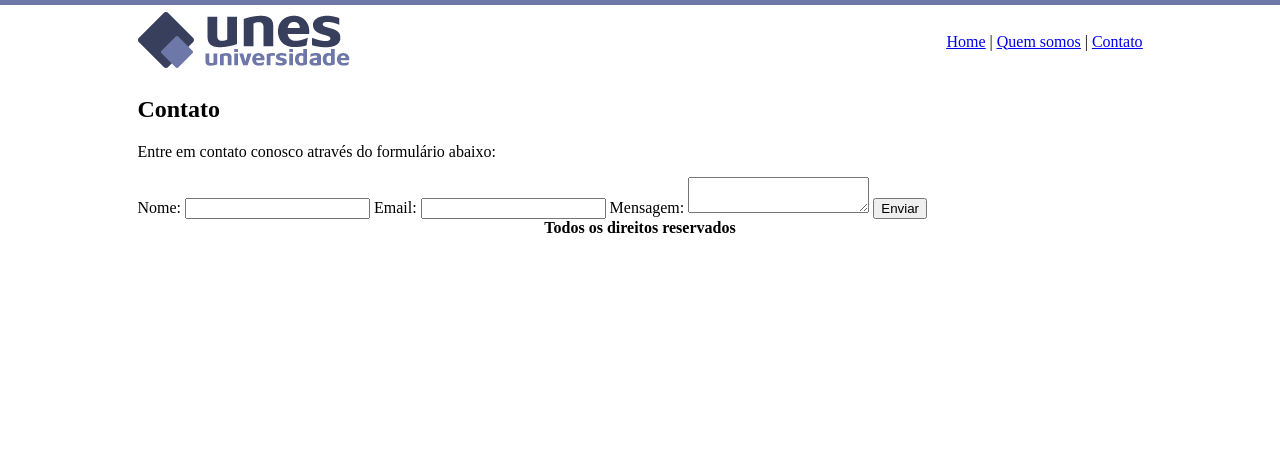
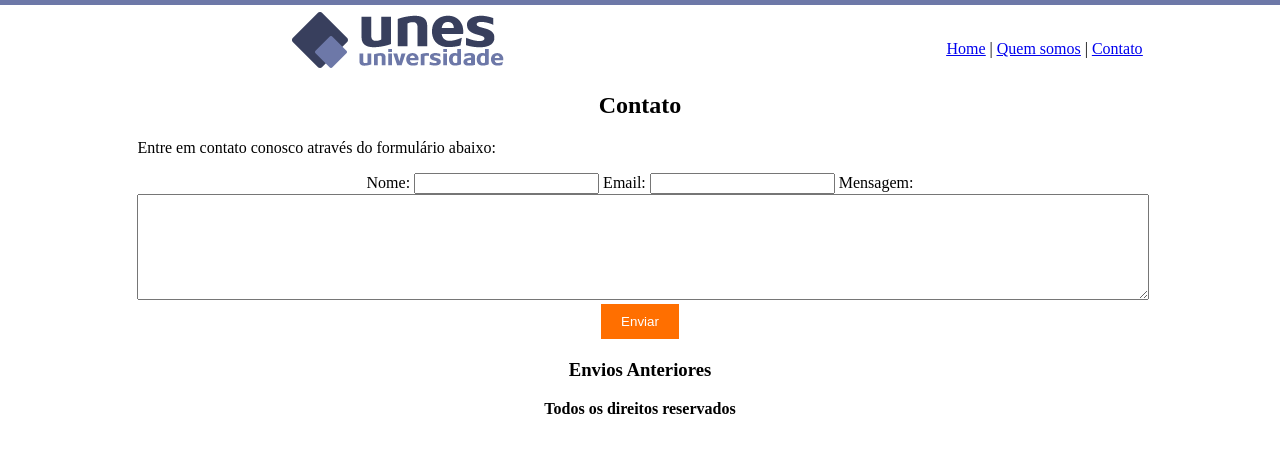
Before and after one commit to FonJava/sitezinho, a plain HTML site: page contato.html in a window 1280 px wide. Drawn offline with Linux system fonts and the light colour scheme.

Commit message:
Update contato.html
mduando

```diff
--- a/contato.html
+++ b/contato.html
@@ -1,19 +1,69 @@
-<!doctype html>
-
+<!DOCTYPE html>
 <html>
-
 <head>
     <title>UNES - Página principal</title>
     <meta charset="utf-8">
+    <style>
+        body {
+            background-image: url("imagens/fundo2.png");
+        }
+
+        table {
+            border: 0;
+            width: 80%;
+            margin: 0 auto;
+        }
+
+        td img {
+            display: block;
+            margin: 0 auto;
+        }
+
+        td.links {
+            text-align: right;
+            padding-top: 20px;
+        }
+
+        h2 {
+            text-align: center;
+        }
+
+        form {
+            text-align: center;
+        }
+
+        textarea {
+            width: 100%;
+            height: 100px;
+        }
+
+        button {
+            padding: 10px 20px;
+            background-color: #ff6f00;
+            color: #fff;
+            border: none;
+            cursor: pointer;
+        }
+
+        footer {
+            text-align: center;
+        }
+
+        #previousSubmissions {
+            text-align: center;
+            margin-top: 20px;
+        }
+    </style>
 </head>
+<body>
 
-	<body background="imagens/fundo2.png">
-
-		<table border="0" width="80%" align="center">
-
+<table>
     <tr>
         <td><img src="imagens/logo.png"></td>
-				<td align="right"><a href="index.html"><u>Home</u></a> | <a href="info.html"><u>Quem somos</u></a> | <a href="contato.html"><u>Contato</u></a>
+        <td class="links">
+            <a href="index.html"><u>Home</u></a> |
+            <a href="info.html"><u>Quem somos</u></a> |
+            <a href="contato.html"><u>Contato</u></a>
         </td>
     </tr>
 
@@ -21,7 +71,7 @@
         <td colspan="2">
             <h2>Contato</h2>
             <p>Entre em contato conosco através do formulário abaixo:</p>
-				            <form action=https://formspree.io/f/mpzvbqre method="POST">
+            <form id="contactForm" action="https://formspree.io/f/mpzvbqre" method="POST">
                 <label for="name">Nome:</label>
                 <input type="text" id="name" name="name" required>
 
@@ -34,12 +84,37 @@
                 <button type="submit">Enviar</button>
             </form>
 
-					<div style="text-align: center"><strong>Todos os direitos reservados</strong></div>
+            <div id="previousSubmissions">
+                <h3>Envios Anteriores</h3>
+                <!-- Aqui serão exibidos os envios anteriores -->
+            </div>
+
+            <footer>
+                <strong>Todos os direitos reservados</strong>
+            </footer>
         </td>
     </tr>
-
 </table>
 
+<script>
+    document.getElementById("contactForm").addEventListener("submit", function(event) {
+        event.preventDefault();
+        var name = document.getElementById("name").value;
+        var email = document.getElementById("email").value;
+        var message = document.getElementById("message").value;
+        var previousSubmissions = document.getElementById("previousSubmissions");
+
+        // Criar um novo elemento para exibir os dados do envio
+        var submissionInfo = document.createElement("div");
+        submissionInfo.innerHTML = "<p><strong>Nome:</strong> " + name + "<br><strong>Email:</strong> " + email + "<br><strong>Mensagem:</strong> " + message + "</p><hr>";
+
+        // Adicionar o novo elemento à seção de envios anteriores
+        previousSubmissions.appendChild(submissionInfo);
+
+        // Limpar o formulário após o envio
+        document.getElementById("contactForm").reset();
+    });
+</script>
+
 </body>
-
 </html>
```
Lines whose indentation alone changed are shown as unchanged.
